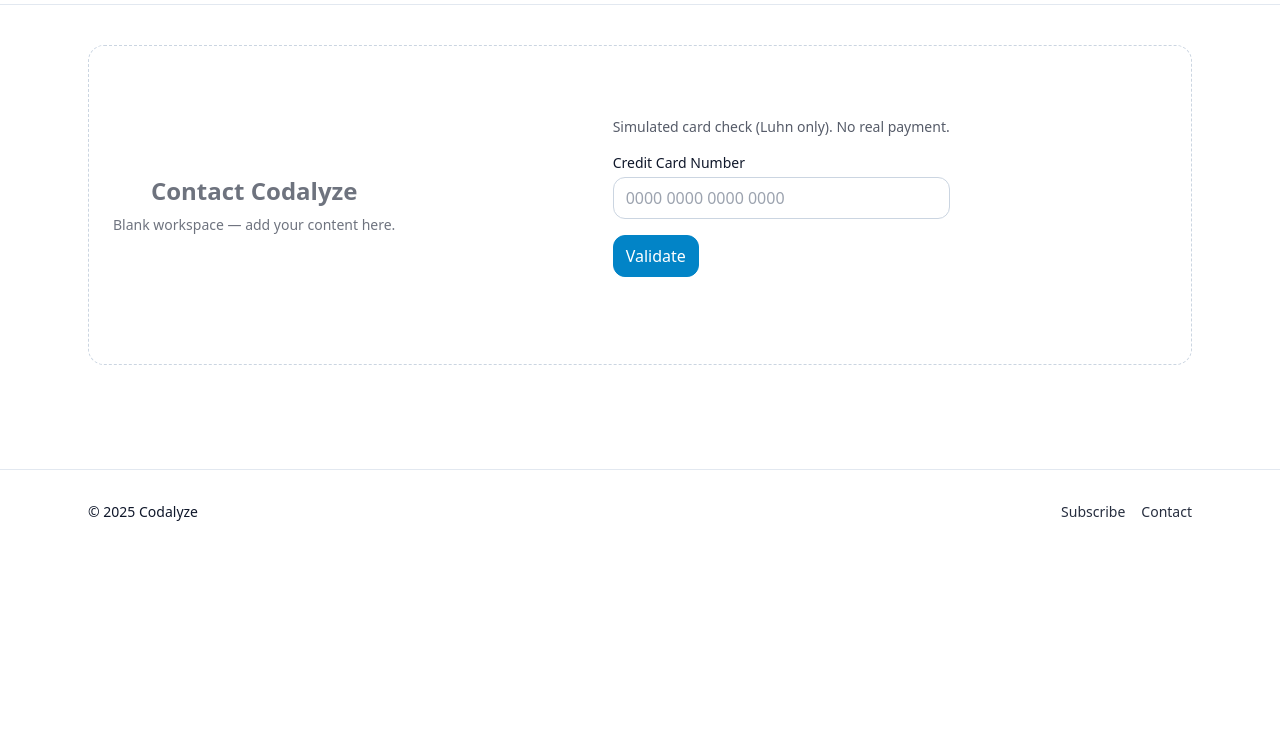
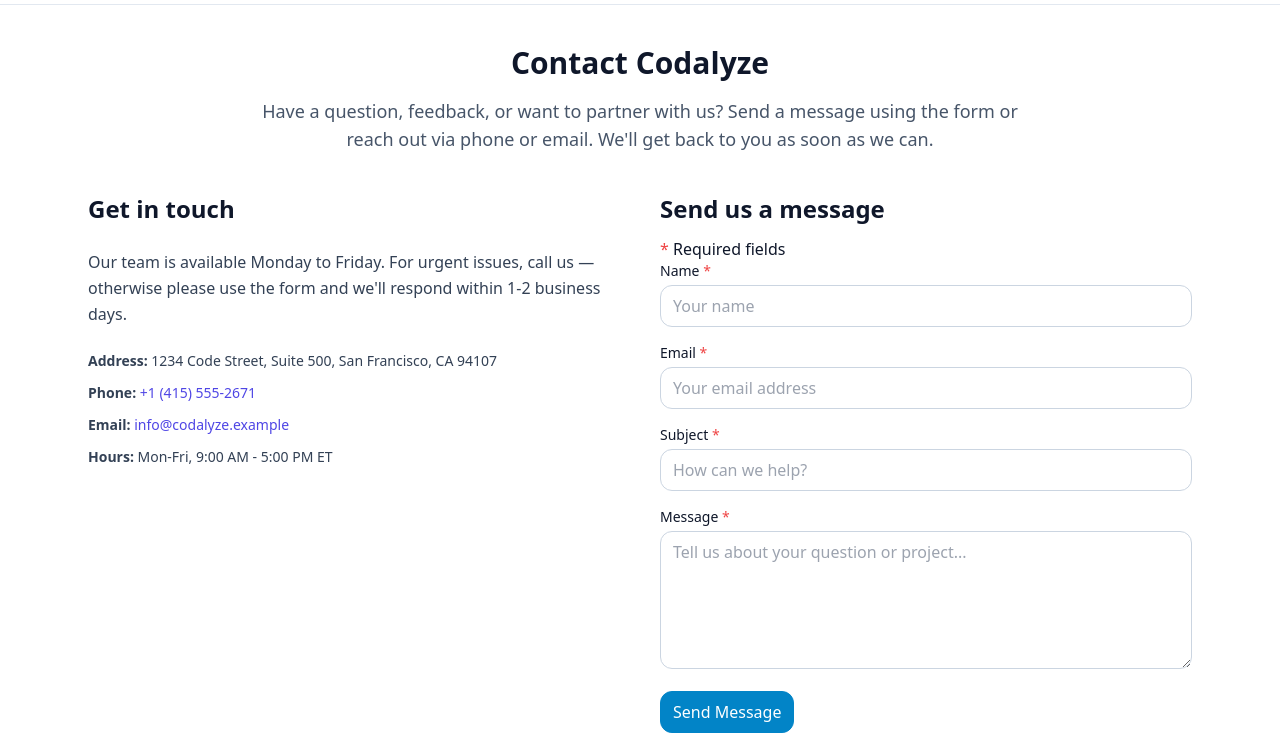
Before and after one commit to DanielMead9/webdevg4b, a plain HTML site: page contact.html in a window 1280 px wide. Shown: the part 52-798 px from the top of the page. Drawn offline with nearby package versions, Linux system fonts and the light colour scheme.

Commit message:
Added contact page contents

```diff
--- a/contact.html
+++ b/contact.html
@@ -119,40 +119,124 @@
     </header>
 
     <main id="main" class="max-w-6xl mx-auto px-4 sm:px-6 py-10">
-      <section
-        class="min-h-[40vh] rounded-2xl border border-dashed border-slate-300 dark:border-slate-700 p-6 flex items-center justify-center"
+      <section class="space-y-10">
+        <div class="text-center max-w-3xl mx-auto">
+          <h1 class="text-3xl font-bold mb-4">Contact Codalyze</h1>
+          <p class="text-lg text-slate-600 dark:text-slate-400">
+            Have a question, feedback, or want to partner with us? Send a
+            message using the form or reach out via phone or email. We'll get
+            back to you as soon as we can.
+          </p>
+        </div>
+
+        <div class="grid md:grid-cols-2 gap-10 items-start">
+          <div class="space-y-6">
+            <h2 class="text-2xl font-semibold">Get in touch</h2>
+            <p class="text-slate-700 dark:text-slate-300 leading-relaxed">
+              Our team is available Monday to Friday. For urgent issues, call us
+              — otherwise please use the form and we'll respond within 1-2
+              business days.
+            </p>
+
+            <ul class="space-y-3 text-sm text-slate-700 dark:text-slate-300">
+              <li>
+                <strong>Address:</strong> 1234 Code Street, Suite 500, San
+                Francisco, CA 94107
+              </li>
+              <li>
+                <strong>Phone:</strong>
+                <a
+                  href="tel:+14155552671"
+                  class="text-indigo-600 dark:text-indigo-400"
+                  >+1 (415) 555-2671</a
                 >
-        <div class="text-center opacity-60">
-          <h1 class="text-2xl font-semibold">Contact Codalyze</h1>
-          <p class="mt-2 text-sm">Blank workspace — add your content here.</p>
+              </li>
+              <li>
+                <strong>Email:</strong>
+                <a
+                  href="mailto:info@codalyze.example"
+                  class="text-indigo-600 dark:text-indigo-400"
+                  >info@codalyze.example</a
+                >
+              </li>
+              <li><strong>Hours:</strong> Mon-Fri, 9:00 AM - 5:00 PM ET</li>
+            </ul>
           </div>
-        <section class="max-w-xl mx-auto">
-          <form id="checkout-form" class="space-y-4" aria-describedby="cc-help">
-            <p id="cc-help" class="text-sm opacity-70">
-              Simulated card check (Luhn only). No real payment.
-            </p>
+
           <div>
-              <label for="cc-number" class="block text-sm mb-1"
-                >Credit Card Number</label
+            <h2 class="text-2xl font-semibold mb-3">Send us a message</h2>
+            <p><span class="text-red-500">*</span> Required fields</p>
+            <form
+              id="contact-form"
+              class="space-y-4"
+              aria-describedby="contact-help"
+              action="#"
+              method="post"
+            >
+              <div>
+                <label for="name" class="block text-sm mb-1"
+                  >Name <span class="text-red-500">*</span></label
                 >
                 <input
-                id="cc-number"
-                name="cc-number"
-                inputmode="numeric"
-                autocomplete="cc-number"
+                  id="name"
+                  name="name"
+                  placeholder="Your name"
                   class="w-full border rounded-xl px-3 py-2 bg-white dark:bg-slate-800 border-slate-300 dark:border-slate-700"
-                placeholder="0000 0000 0000 0000"
-                aria-describedby="cc-help"
+                  required
                 />
               </div>
-            <button type="submit" class="btn primary">Validate</button>
+
+              <div>
+                <label for="email" class="block text-sm mb-1"
+                  >Email <span class="text-red-500">*</span></label
+                >
+                <input
+                  id="email"
+                  name="email"
+                  type="email"
+                  autocomplete="email"
+                  placeholder="Your email address"
+                  class="w-full border rounded-xl px-3 py-2 bg-white dark:bg-slate-800 border-slate-300 dark:border-slate-700"
+                  required
+                />
+              </div>
+
+              <div>
+                <label for="subject" class="block text-sm mb-1"
+                  >Subject <span class="text-red-500">*</span></label
+                >
+                <input
+                  id="subject"
+                  name="subject"
+                  placeholder="How can we help?"
+                  class="w-full border rounded-xl px-3 py-2 bg-white dark:bg-slate-800 border-slate-300 dark:border-slate-700"
+                  required
+                />
+              </div>
+
+              <div>
+                <label for="message" class="block text-sm mb-1"
+                  >Message <span class="text-red-500">*</span></label
+                >
+                <textarea
+                  id="message"
+                  name="message"
+                  rows="5"
+                  placeholder="Tell us about your question or project..."
+                  class="w-full border rounded-xl px-3 py-2 bg-white dark:bg-slate-800 border-slate-300 dark:border-slate-700"
+                  required
+                ></textarea>
+              </div>
+
+              <button type="submit" class="btn primary">Send Message</button>
               <p
-              id="cc-result"
+                id="contact-result"
                 class="text-sm mt-2 opacity-80"
                 aria-live="polite"
               ></p>
             </form>
-        </section>
+          </div>
+        </div>
       </section>
     </main>
 
```
Lines whose indentation alone changed are shown as unchanged.
